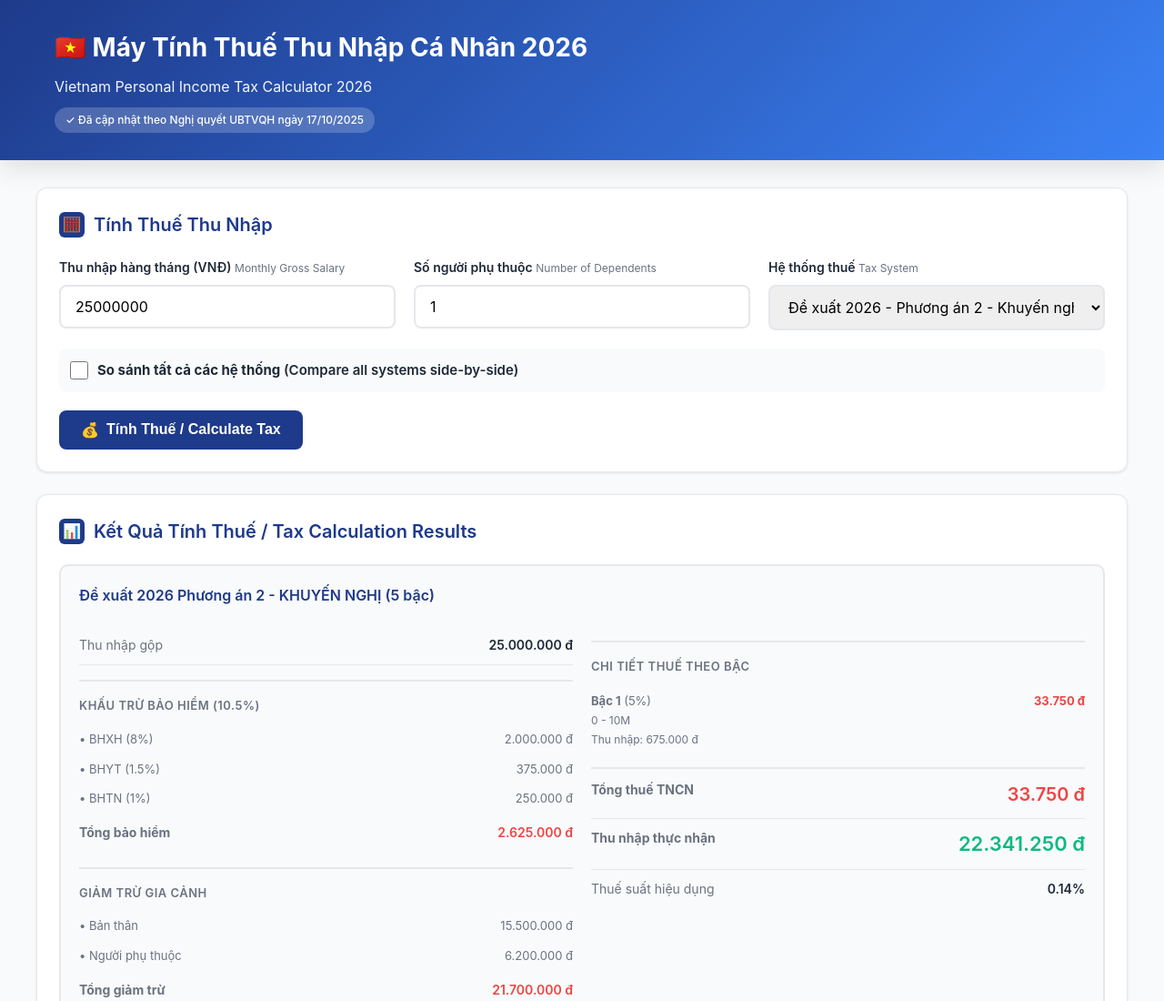
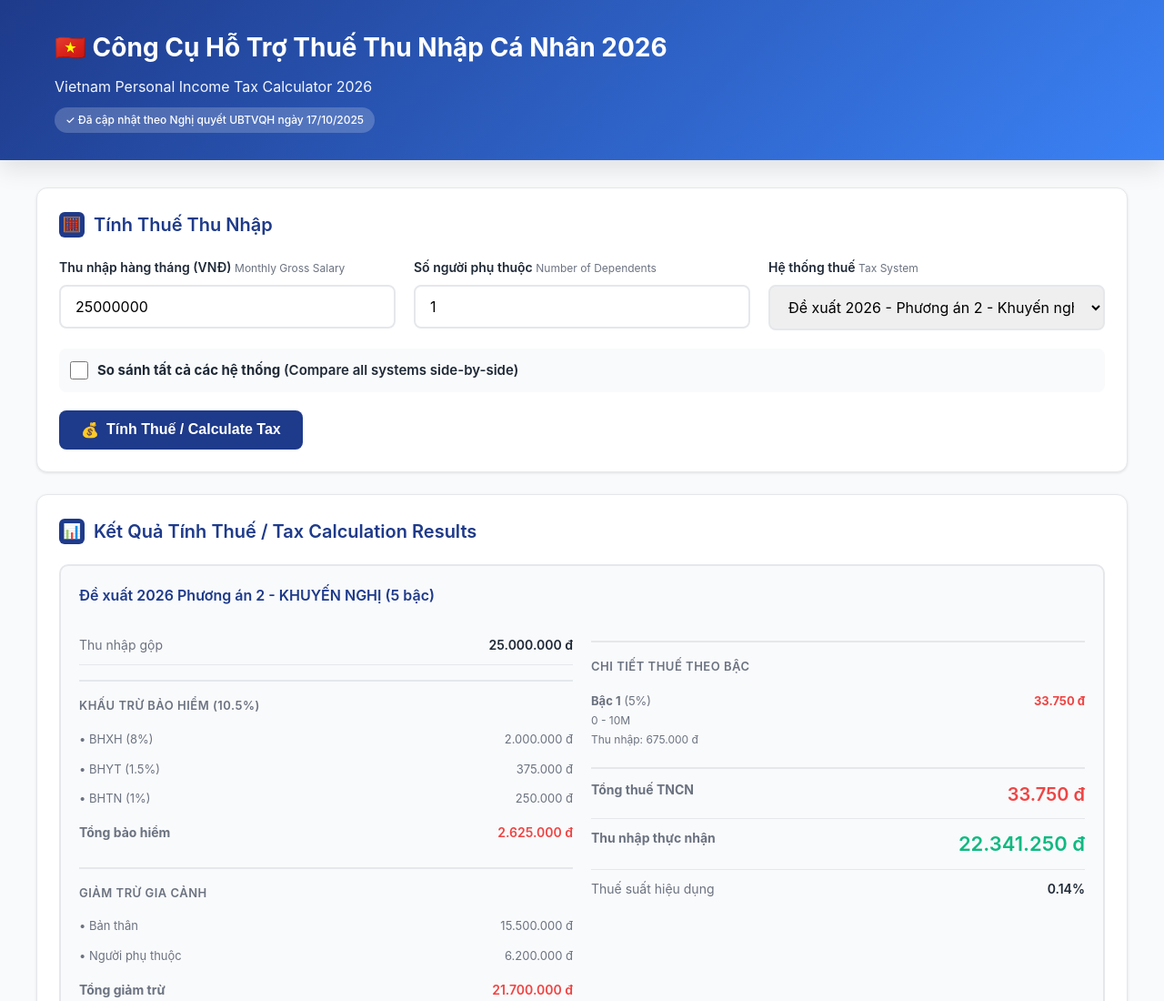
Before and after one commit to Anhthai1991/Personal-tax, a plain HTML site: page index.html in a window 1280 px wide. Shown: the top 1100 px of the page at 91% size. Drawn offline with Linux system fonts and the light colour scheme.

Commit message:
Update header title for personal income tax tool

```diff
--- a/index.html
+++ b/index.html
@@ -477,7 +477,7 @@
 <body>
     <header>
         <div class="container">
-            <h1>🇻🇳 Máy Tính Thuế Thu Nhập Cá Nhân 2026</h1>
+            <h1>🇻🇳 Công Cụ Hỗ Trợ Thuế Thu Nhập Cá Nhân 2026</h1>
             <p class="subtitle">Vietnam Personal Income Tax Calculator 2026</p>
             <div class="badge">✓ Đã cập nhật theo Nghị quyết UBTVQH ngày 17/10/2025</div>
         </div>
```
